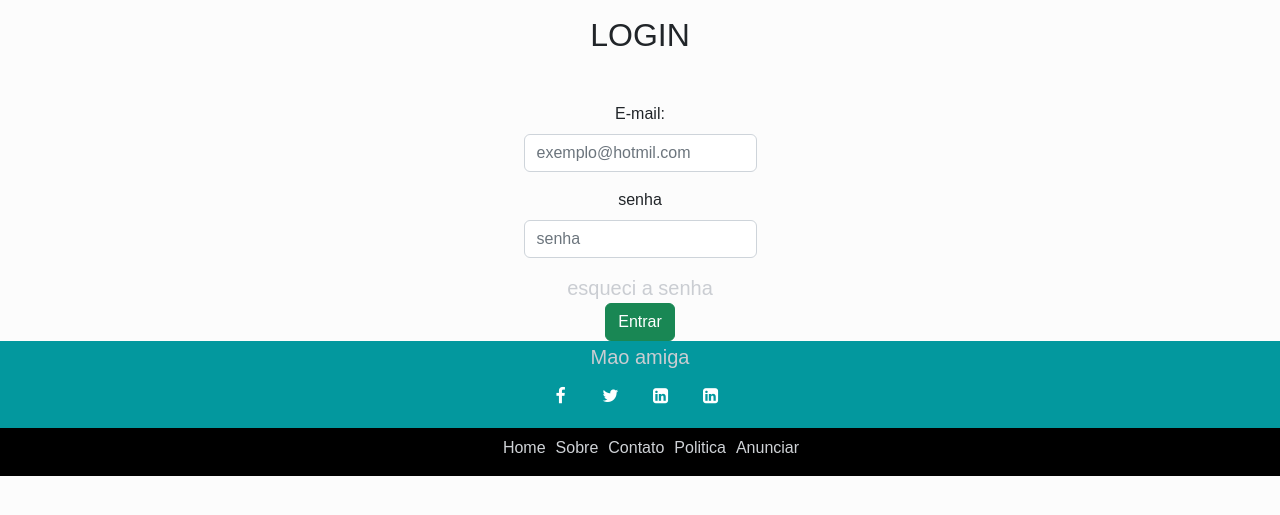
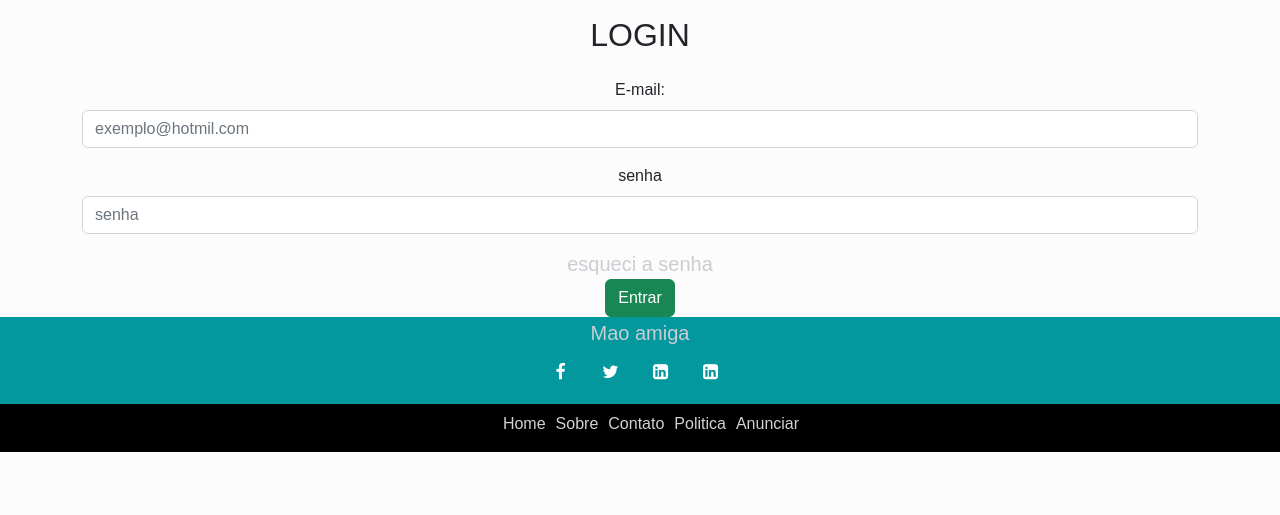
Before and after one commit to Aykimim/recomeco, a PHP site: page /visualizar/html/anunciantes/login.php in a window 1280 px wide. Shown: the part 120-635 px from the top of the page. Run offline with PHP 8.4, Linux system fonts and the light colour scheme.

Commit message:
vomo ver

```diff
--- a/visualizar/html/anunciantes/login.php
+++ b/visualizar/html/anunciantes/login.php
@@ -1,15 +1,19 @@
 <?php include '../header.php'; ?>
 <!-- formulario de login -->
 
-<div class="d-flex justify-content-center footer-content  ">
+<div class="d-flex justify-content-center footer-content">
+  <div class="container">
+    <div class="row ">
+
       <div class="mb-3 mt-3">
         <center>
           <h2>LOGIN</h2>
         </center>
       </div>
+
       <form action="/pessoamysql/validarlogin.php" method="post">
 
-    </br>
+
         <div class="mb-3">
           <label for="E-mail" class="form-label">E-mail:</label>
           <input type="text" name="email" required placeholder="exemplo@hotmil.com" id="email" class="form-control"
@@ -18,18 +22,22 @@
 
         <div class="mb-3">
           <label for="senha" class="form-label">senha</label>
-      <input type="senha" name="senha" id="senha" required placeholder="senha" class="form-control" aria-describedby="senha">
+          <input type="senha" name="senha" id="senha" required placeholder="senha" class="form-control"
+            aria-describedby="senha">
         </div>
+
         <a href="recuperarsenha.php">
           <p> esqueci a senha</p>
         </a>
-    <button type="submit" value="entrar"  name="entrar" id="entrar" class="btn btn-success">Entrar</button>
 
-    </br>
+        <button type="submit" value="entrar" name="entrar" id="entrar" class="btn btn-success">Entrar</button>
+
+
       </form>
 
 
-
+    </div>
+  </div>
 </div>
 <!--fim formulario de login -->
 <?php include '../footer.php'; ?>
--- a/visualizar/html/contato.php
+++ b/visualizar/html/contato.php
@@ -3,7 +3,9 @@
 <h5> Contato</br>
 </br>
     Autores: Eykimim Aniceto Pereira & YASMIM DUTRA COIMBRA .
-</br></br>
+</br>
+<p> Mentor: Pedro</p>
+</br>
     <div class="contato">
 
         <img src="/visualizar/img/eykimim.jpg" alt="descrição da imagem" height="200" width="200" vspace="5" hspace="4">
```
Also changed, not shown: visualizar/html/anunciantes/cadastro.php (+5 -7 lines). Lines whose indentation alone changed are shown as unchanged.
